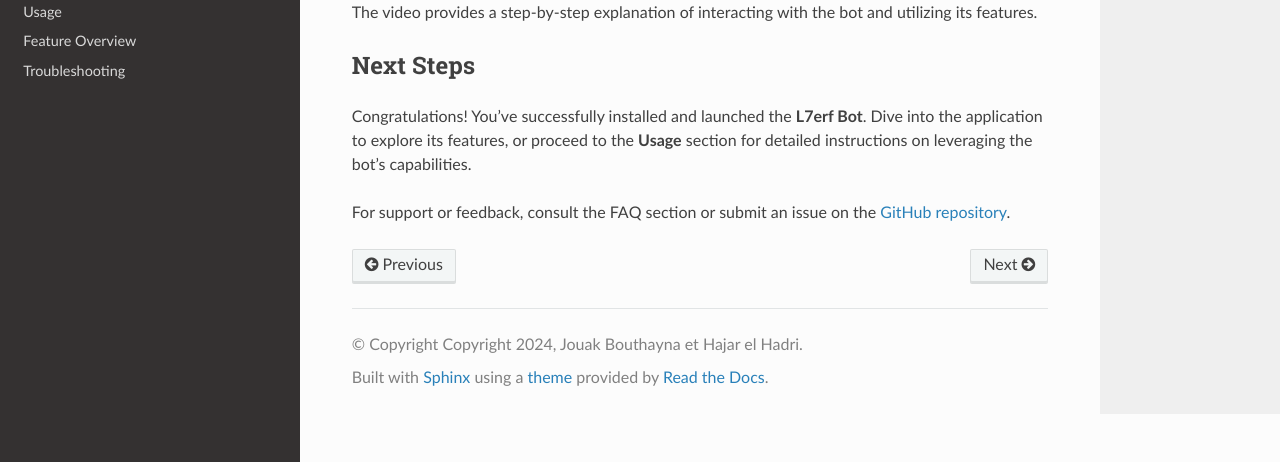
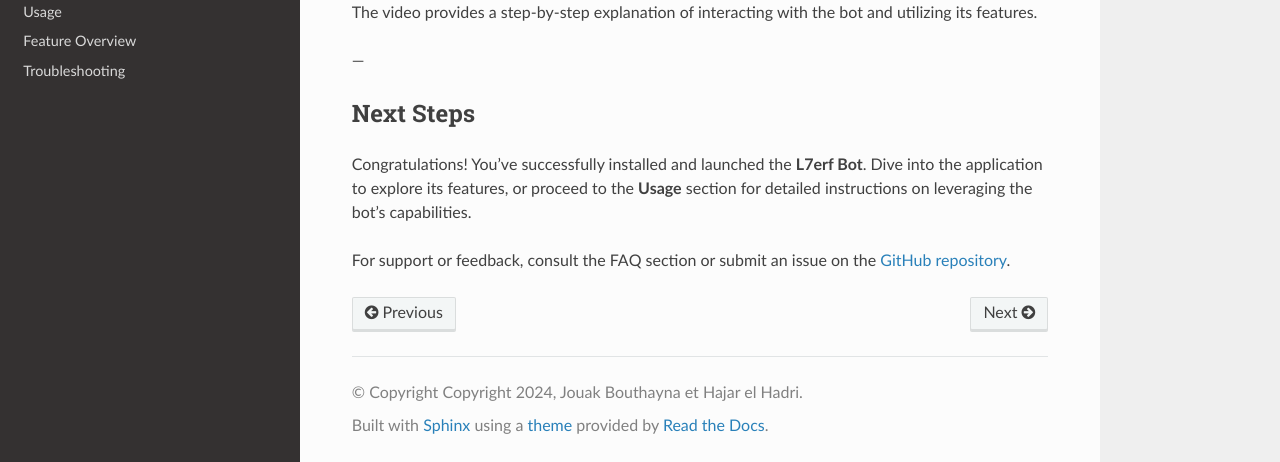
Before and after one commit to BettyJk/L7erf, a Sphinx documentation site: the page built from docs/installation.rst, in a window 1280 px wide and 900 px high, scrolled down 3101 px, cut to the strip 438-900 px from the top of the window. Built offline with Sphinx 7.4.7 and the Read the Docs theme 3.1.0, drawn with Linux system fonts in a browser that asks for light colours; pages that are not in the unit, such as notebooks, are missing from menus.

Commit message:
Update installation.rst

```diff
--- a/docs/installation.rst
+++ b/docs/installation.rst
@@ -138,12 +138,13 @@
 .. raw:: html
 
    <video width="640" height="360" controls>
-       <source src="docs/howtouse.mp4" type="video/mp4">
+       <source src="howtouse.mp4 type="video/mp4">
        Your browser does not support the video tag.
    </video>
 
 The video provides a step-by-step explanation of interacting with the bot and utilizing its features.
 
+---
 
 Next Steps
 ----------
```
